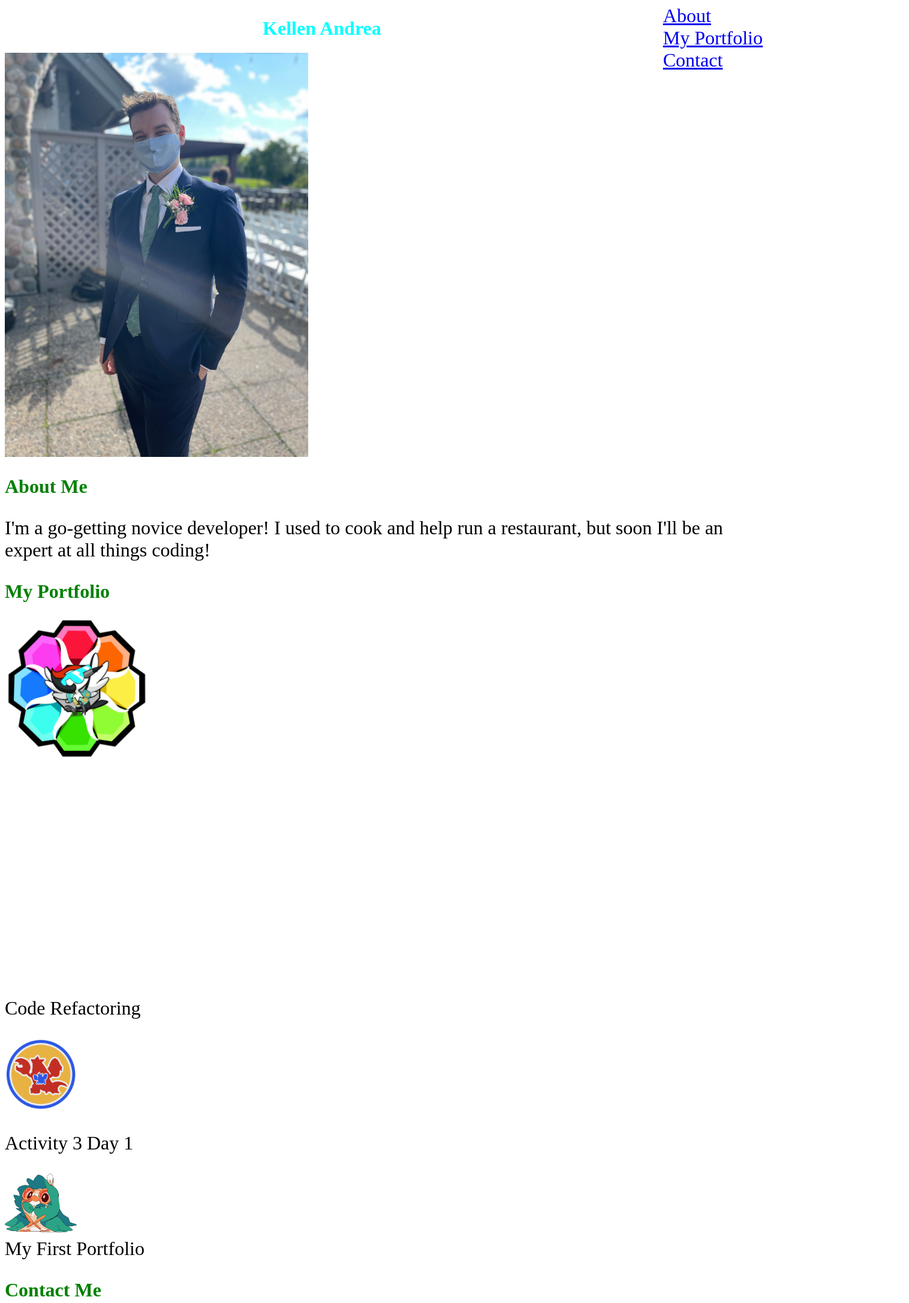
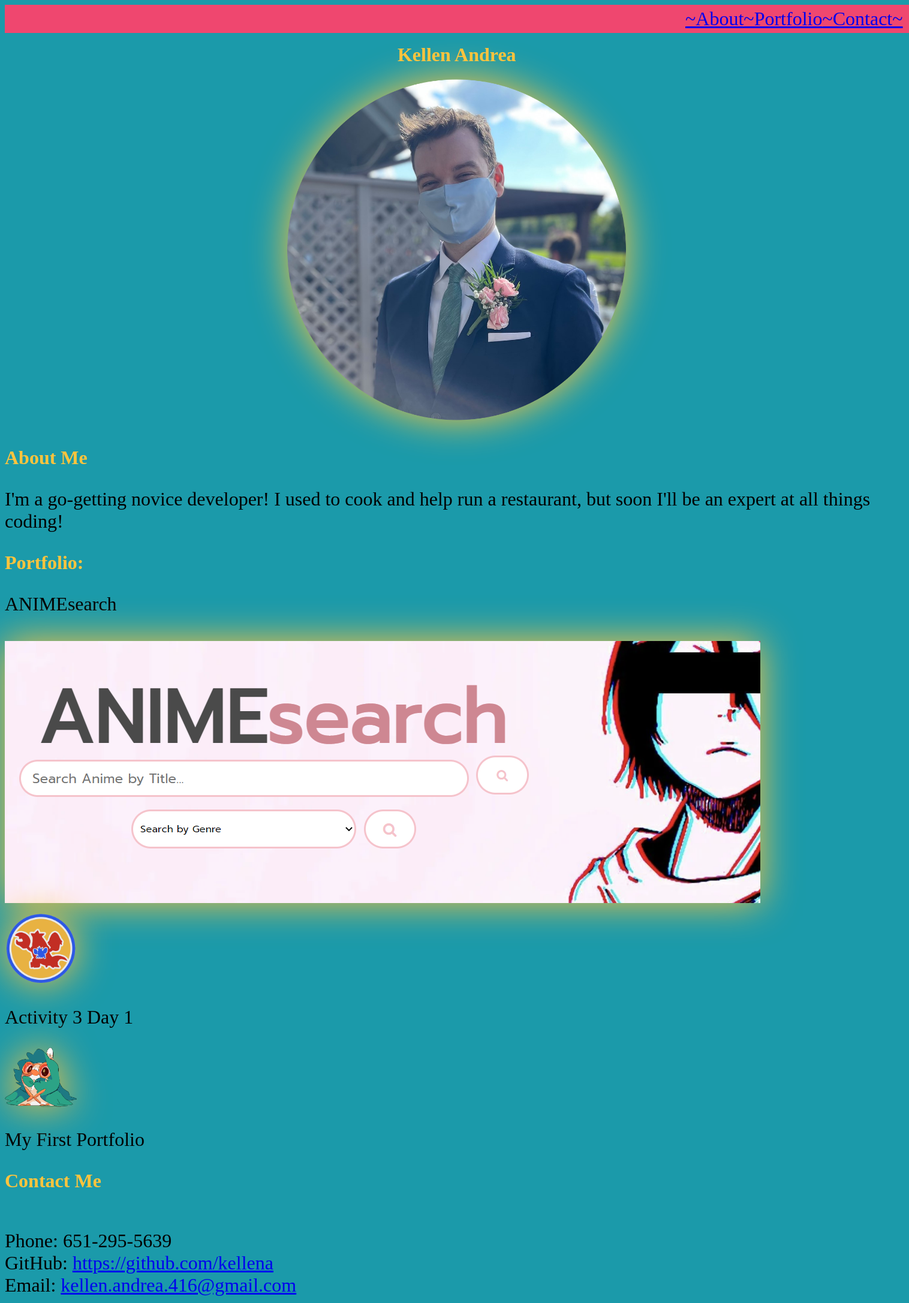
Before and after one commit to kellena/my_first_portfolio, a plain HTML site: page index.html in a window 1280 px wide. Shown: the top 2173 px of the page at 60% size, 1516 px wide, since content can reach past the window. Drawn offline with Linux system fonts and the light colour scheme.

Commit message:
partially adjusted color scheme, centered header and nav, input photo and link to project 1

```diff
--- a/assets/css/style.css
+++ b/assets/css/style.css
@@ -1,12 +1,13 @@
 html{
     display: flex;
+    background-color: #1b9aaa;
 }
 
 /* most edits for the body give certain color attributes and align text */
 
 header{
-    color: darkgreen;
-    font-size: larger;
+    background-color: #1b9aaa;
+    font-size:smaller;
 }
 
 ul{
@@ -16,19 +17,44 @@ ul{
 }
 
 nav ul{
+    padding-left: 1135px;
+    padding-right: 10px;
+    padding-top: 5px;
+    padding-bottom: 5px;
+    background-color: #ef476f;
     list-style: none;
     float: right;
-    display: inline;
+    display: flex;
 }
 
 h1{
-    color: aqua;
+    background-color: #1b9aaa;
+    margin-top: 3%;
+    margin-bottom: -1%;
+    padding: 20px;
+    color: #ffc43d;
     text-align: center;
 }
 
 h2{
-    color: green;
+    color: #ffc43d;
     text-align: left;
+}
+
+.container {
+    display: block;
+}
+
+.center {
+    display: block;
+    margin-left: auto;
+    margin-right: auto;
+    width: 50%;
+}
+
+#ANIMEsearch {
+    max-width: 100%;
+    height: auto;
 }
 
 /* both of the settings below give dimensions for the images */
@@ -39,7 +65,6 @@ h2{
 }
 
 .smaller_images{
-    height: 300px;
     width: 300px;
 }
 
@@ -49,6 +74,7 @@ img {
     display: inline-flex;
     max-width: 40%;
     max-height: 40%;
+    filter: drop-shadow(0 0 2rem #ffc43d);
    }
 
 /* the media queries below adjust font-size related to the size of the user's screen */
--- a/index.html
+++ b/index.html
@@ -6,45 +6,49 @@
     <meta charset="UTF-8">
     <meta http-equiv="X-UA-Compatible" content="IE=edge">
     <meta name="viewport" content="width=device-width, initial-scale=1.0">
-    <title>My First Portfolio</title>
+    <title>My Portfolio</title>
 </head>
-
-<!-- created a nav bar to be housed in the header -->
-<!-- linked live sites to images below -->
-<!-- created ordered lists for multiple sections of the page -->
 
 <body>
     <header>
         <nav>
             <ul>
-                <li><a href="#About Me">About</a></li>
-                <li><a href="#My Portfolio">My Portfolio</a></li>
-                <li><a href="#Contact Me">Contact</a></li>
+                <li><a href="#About Me">~About</a></li>
+                <li><a href="#My Portfolio">~Portfolio</a></li>
+                <li><a href="#Contact Me">~Contact~</a></li>
             </ul>
         </nav>
     </header>
-    <h1>Kellen Andrea</h1>
-        <img id="Kellen" src="./assets/kellen1.jpg" alt="Kellen">
+
+    <h1 class="center">Kellen Andrea</h1>
+    <img id="Kellen" class="center" src="./assets/img/kellen1.png" alt="Kellen">
     <h2 id="About Me">About Me</h2>
         <p>
             I'm a go-getting novice developer!  I used to cook and help run a restaurant, but soon I'll be an expert at all things coding!
         </p>
-    <h2 id="My Portfolio">My Portfolio</h2>
-        <div class="big_image">
-            <a href="https://kellena.github.io/code-refactoring/">
-                <img id="Pikipek" src="./assets/pikipek.png" alt="Pikipek">
+
+    <h2 id="portfolio">Portfolio:</h2>
+
+    <div class="container">
+        <div>
+            <p>ANIMEsearch</p>
+            <a href="https://nicoled1999.github.io/project-1/index.html">
+                <img id="ANIMEsearch" src="./assets/img/aniSearchPreview.png" alt="ANIMEsearch">
             </a>
         </div>
-            <p>Code Refactoring</p>
-        <div class="smaller_images"
+
+        <div class="smaller_images">
             <a href="https://kellena.github.io/first_day_activity_3/">
-                <img src="./assets/crab_draft_league.png" alt="Crab Draft">
+                <img src="./assets/img/crab_draft_league.png" alt="Crab Draft">
             </a>
             <p>Activity 3 Day 1</p>
+
             <a href="https://kellena.github.io/my_first_portfolio/">
-                <img src="./assets/decidueye.png" alt="Decidueye">
+                <img src="./assets/img/decidueye.png" alt="Decidueye">
             </a>
         </div>
+    </div>
+
         <p>My First Portfolio</p>
     <h2 id="Contact Me">Contact Me</h2>
         <ul>
@@ -56,5 +60,6 @@
                 Email: <a href="kellen.andrea.416@gmail.com">kellen.andrea.416@gmail.com</a>
             </li>
         </ul>
+
 </body>
 </html>
```
Also changed, not shown: assets/img/aniSearchPreview.png (added), assets/img/crab_draft_league.png (renamed from assets/crab_draft_league.png), assets/img/decidueye.png (renamed from assets/decidueye.png), assets/img/kellen1.png (added), assets/img/pikipek.png (renamed from assets/pikipek.png), assets/kellen1.jpg (deleted), 1 other file.
